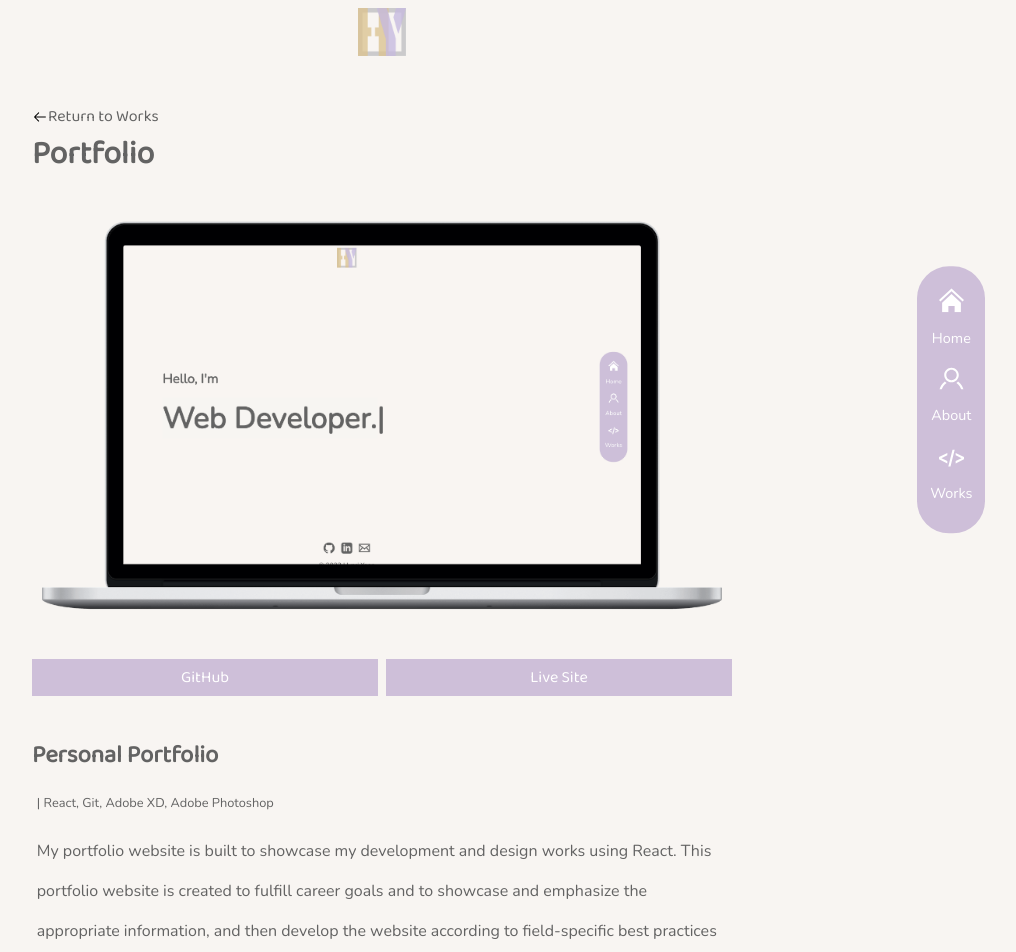
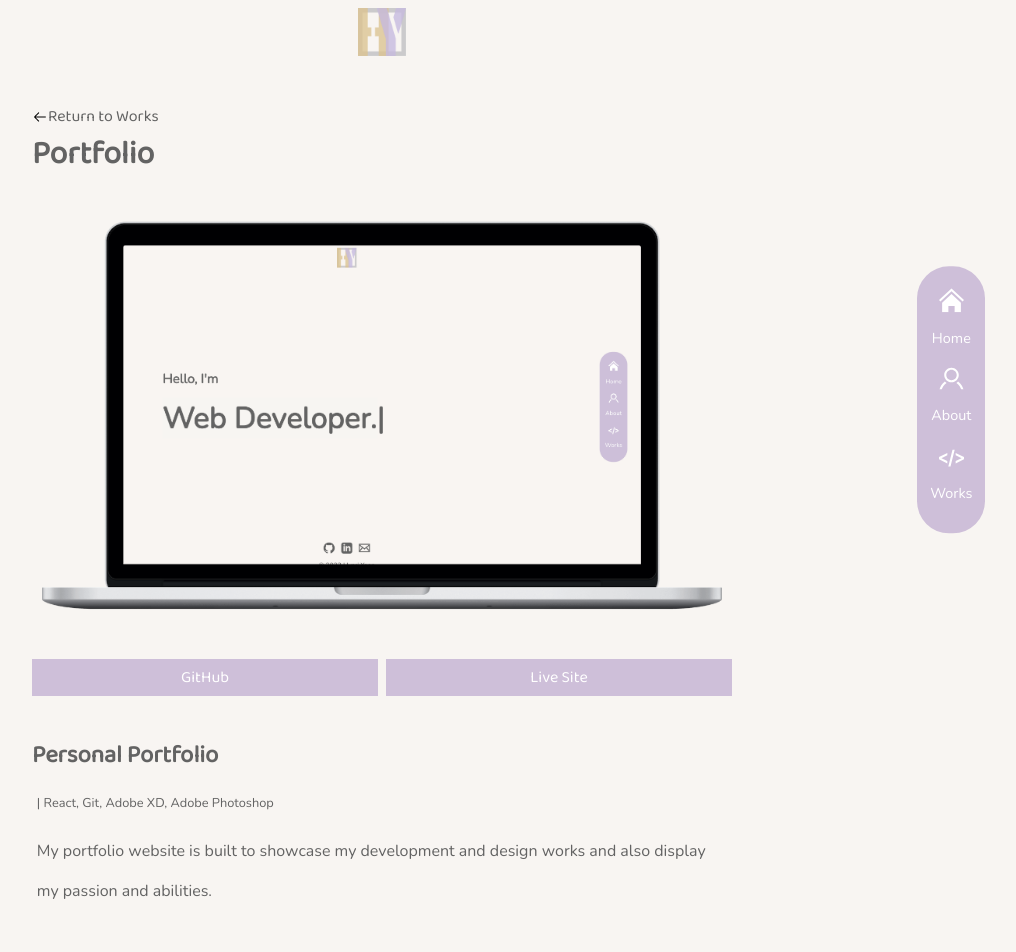
Before and after one commit to hyeriyoon/portfolio, a React (Create React App) app: page /works/portfolio in a window 1280 px wide. Shown: the top 952 px of the page, without its empty margins (258-1274 px from the left). Built offline with nearby package versions, Linux system fonts and the light colour scheme.

Commit message:
changes for pages

```diff
--- a/src/pages/About.js
+++ b/src/pages/About.js
@@ -1,7 +1,5 @@
 import React from 'react'
 import Skill from '../components/Skill';
-import Tab from 'react-bootstrap/Tab';
-import Tabs from 'react-bootstrap/Tabs';
 
 export default function About() {
   return (
@@ -9,10 +7,8 @@ export default function About() {
 
         <article className='about-story'>
           <h2>Story</h2>
-          <p>Praesent at massa id nisl rhoncus malesuada a eu dui.
-            Curabitur eget rhoncus odio. Pellentesque porta orci
-            maximus turpis porta ullamcorper. Ut in dolor viverra,
-            viverra neque in, fermentum dolor.
+          <p>
+          Hi! My name is Hyeri Yoon. I am a passionate front end developer and designer who like to code things from scratch, and enjoy bringing ideas to life in the browser.
           </p>
         </article>
 
--- a/src/pages/Portfolio.js
+++ b/src/pages/Portfolio.js
@@ -7,13 +7,11 @@ export default function () {
     <SingleWork
       title="Portfolio"
       image={portfolio}
-      github=''
+      github='https://github.com/hyeriyoon/portfolio.git'
       project='https://www.haileeyoon.com/portfolio'
       subtitle='Personal Portfolio'
       tools="React, Git, Adobe XD, Adobe Photoshop"
-      overview='My portfolio website is built to showcase my development and design works using React.
-
-      This portfolio website is created to  fulfill career goals and to showcase and emphasize the appropriate information, and then develop the website according to field-specific best practices and standards.'
+      overview='My portfolio website is built to showcase my development and design works and also display my passion and abilities.'
     />
   )
 }
--- a/src/pages/Works.js
+++ b/src/pages/Works.js
@@ -25,7 +25,7 @@ export default function Works() {
           image={Portfolio}
           title='Portfolio'
           tools='| React, Git, Adobe XD, Adobe Photoshop'
-          description='web application built using React that allows users to dynamically browse and track favourite movies based on popularity, rating, and release date.'
+          description=''
           single_path="/works/portfolio"
         />
     </section>
```
